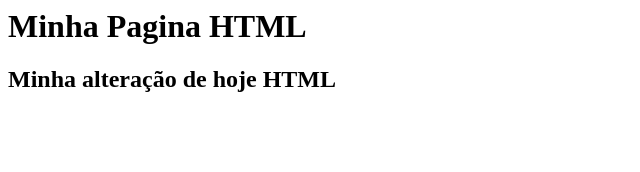
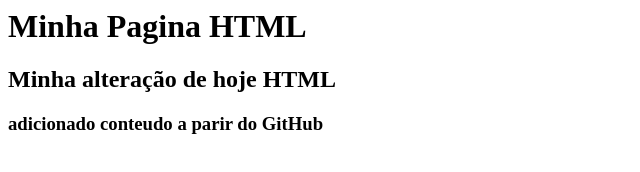
Before and after one commit to rsmuniz/gma-no-github, a plain HTML site: page index.html in a window 1280 px wide. Shown: the whole page, without its empty margins (0-640 px from the left). Drawn offline with Linux system fonts and the light colour scheme.

Commit message:
atualização  a parti de GitHub

```diff
--- a/index.html
+++ b/index.html
@@ -2,6 +2,7 @@
   <body>
     <h1>Minha Pagina HTML</h1>
     <h2>Minha alteração de hoje HTML</H2>
+    <h3> adicionado conteudo a parir do GitHub</h3>
 
   </body>
 <html>
```
